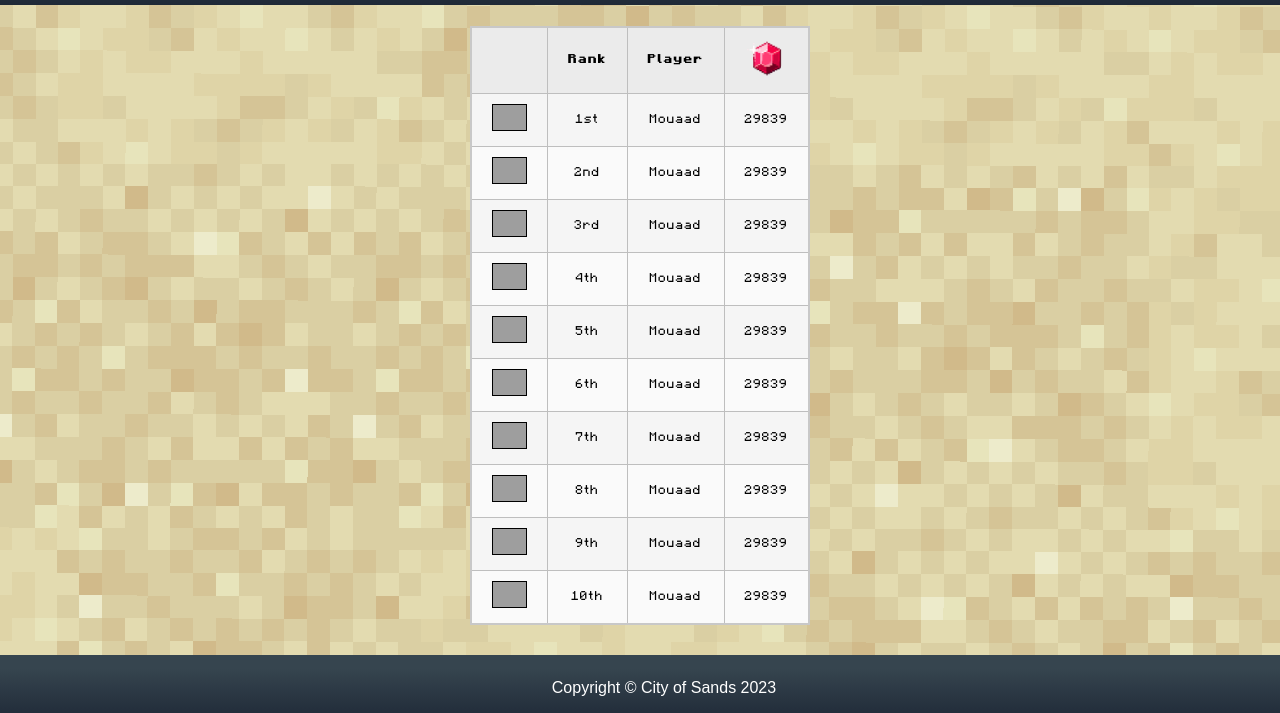
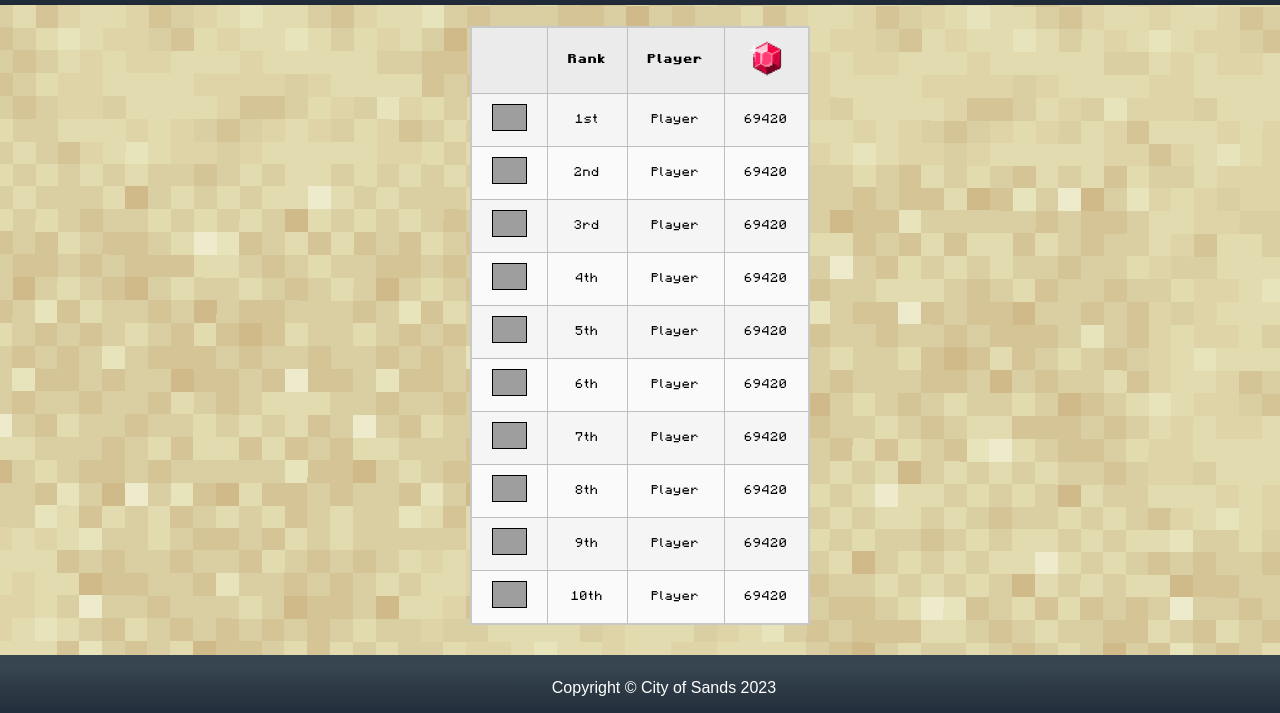
Before and after one commit to sMouaad/cityofsands, a plain HTML site: page leaderboard.html in a window 1280 px wide. Shown: the part 87-800 px from the top of the page. Drawn offline with Linux system fonts and the light colour scheme; grey boxes are pictures that could not be loaded.

Commit message:
Fix placeholder in table

```diff
--- a/leaderboard.html
+++ b/leaderboard.html
@@ -34,62 +34,62 @@
                 <tr>
                     <td><img class="player" src="https://mineskin.eu/avatar/grreatest" alt=""></td>
                     <td>1st</td>
-                    <td class="playername">Mouaad</td>
-                    <td class="rubycount">29839</td>
+                    <td class="playername">Player</td>
+                    <td class="rubycount">69420</td>
                 </tr>
                 <tr>
                     <td><img class="player" src="https://mineskin.eu/avatar/grreatest" alt=""></td>
                     <td>2nd</td>
-                    <td class="playername">Mouaad</td>
-                    <td class="rubycount">29839</td>
+                    <td class="playername">Player</td>
+                    <td class="rubycount">69420</td>
                 </tr>
                 <tr>
                     <td><img class="player" src="https://mineskin.eu/avatar/grreatest" alt=""></td>
                     <td>3rd</td>
-                    <td class="playername">Mouaad</td>
-                    <td class="rubycount">29839</td>
+                    <td class="playername">Player</td>
+                    <td class="rubycount">69420</td>
                 </tr>
                 <tr>
                     <td><img class="player" src="https://mineskin.eu/avatar/grreatest" alt=""></td>
                     <td>4th</td>
-                    <td class="playername">Mouaad</td>
-                    <td class="rubycount">29839</td>
+                    <td class="playername">Player</td>
+                    <td class="rubycount">69420</td>
                 </tr>
                 <tr>
                     <td><img class="player" src="https://mineskin.eu/avatar/grreatest" alt=""></td>
                     <td>5th</td>
-                    <td class="playername">Mouaad</td>
-                    <td class="rubycount">29839</td>
+                    <td class="playername">Player</td>
+                    <td class="rubycount">69420</td>
                 </tr>
                 <tr>
                     <td><img class="player" src="https://mineskin.eu/avatar/grreatest" alt=""></td>
                     <td>6th</td>
-                    <td class="playername">Mouaad</td>
-                    <td class="rubycount">29839</td>
+                    <td class="playername">Player</td>
+                    <td class="rubycount">69420</td>
                 </tr>
                 <tr>
                     <td><img class="player" src="https://mineskin.eu/avatar/grreatest" alt=""></td>
                     <td>7th</td>
-                    <td class="playername">Mouaad</td>
-                    <td class="rubycount">29839</td>
+                    <td class="playername">Player</td>
+                    <td class="rubycount">69420</td>
                 </tr>
                 <tr>
                     <td><img class="player" src="https://mineskin.eu/avatar/grreatest" alt=""></td>
                     <td>8th</td>
-                    <td class="playername">Mouaad</td>
-                    <td class="rubycount">29839</td>
+                    <td class="playername">Player</td>
+                    <td class="rubycount">69420</td>
                 </tr>
                 <tr>
                     <td><img class="player" src="https://mineskin.eu/avatar/grreatest" alt=""></td>
                     <td>9th</td>
-                    <td class="playername">Mouaad</td>
-                    <td class="rubycount">29839</td>
+                    <td class="playername">Player</td>
+                    <td class="rubycount">69420</td>
                 </tr>
                 <tr>
                     <td><img class="player" src="https://mineskin.eu/avatar/grreatest" alt=""></td>
                     <td>10th</td>
-                    <td class="playername">Mouaad</td>
-                    <td class="rubycount">29839</td>
+                    <td class="playername">Player</td>
+                    <td class="rubycount">69420</td>
                 </tr>
             </tbody>
 
```
